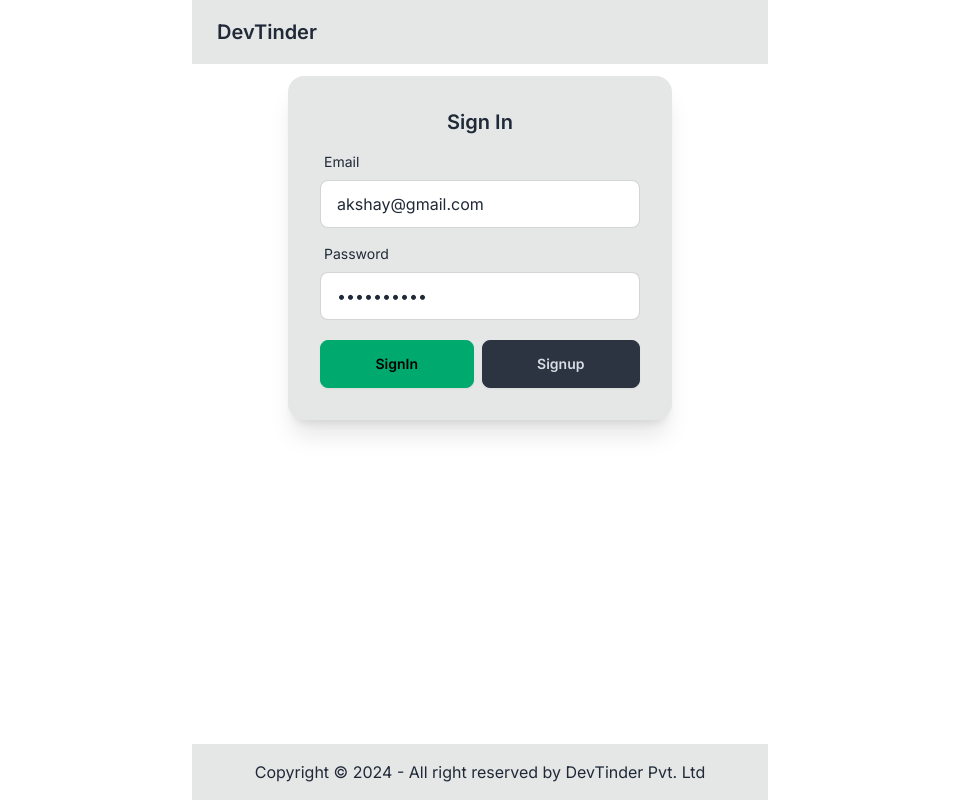
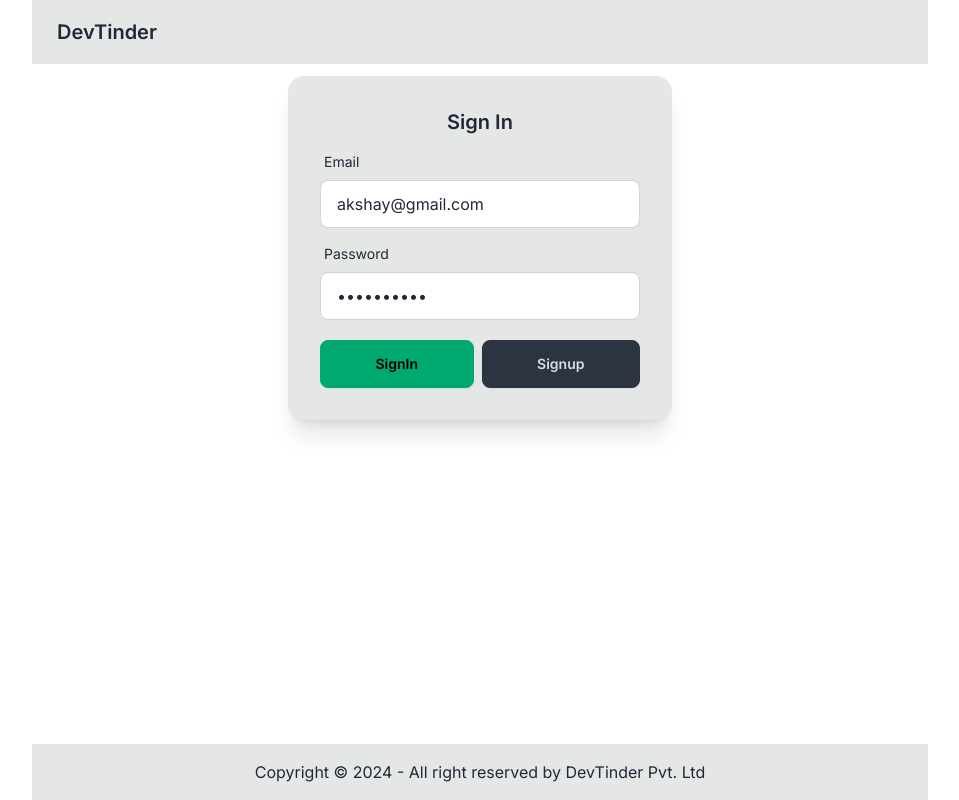
Before and after one commit to akshaygelani/devtinder, a React (Vite) app in the folder frontend/: page /signin in a window 1280 px wide. Shown: the whole page, without its empty margins (160-1119 px from the left). Built offline with nearby package versions, Linux system fonts and the light colour scheme.

Commit message:
feat: ui improvements

```diff
--- a/frontend/src/components/body.jsx
+++ b/frontend/src/components/body.jsx
@@ -46,7 +46,7 @@ function Body() {
   }, [navigate]);
 
   return (
-    <div className='font-akshay md:max-w-xl flex items-center flex-col m-auto h-screen'>
+    <div className='font-akshay md:max-w-4xl flex items-center flex-col m-auto h-screen'>
       <NavBar />
       <Outlet />
       <Footer />
--- a/frontend/src/components/profile.jsx
+++ b/frontend/src/components/profile.jsx
@@ -50,7 +50,7 @@ function Profile() {
 
   return (
     <>
-      <div className='flex flex-row justify-center my-3 gap-3'>
+      <div className='flex  flex-col md:flex-row justify-center my-3 gap-3'>
         <div className='card  bg-base-300 w-96 shadow-xl'>
           <div className='card-body'>
             <h2 className='card-title justify-center'>Update Profile</h2>
```
